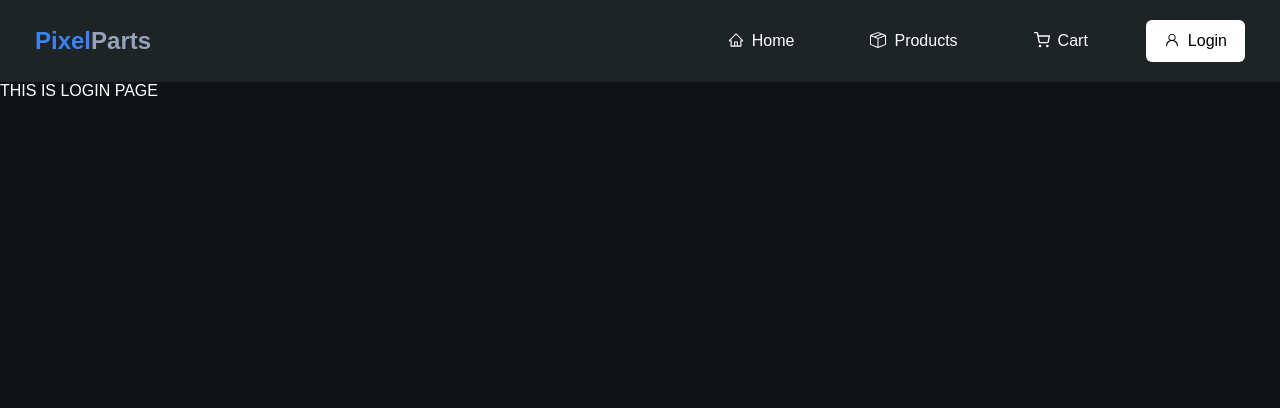
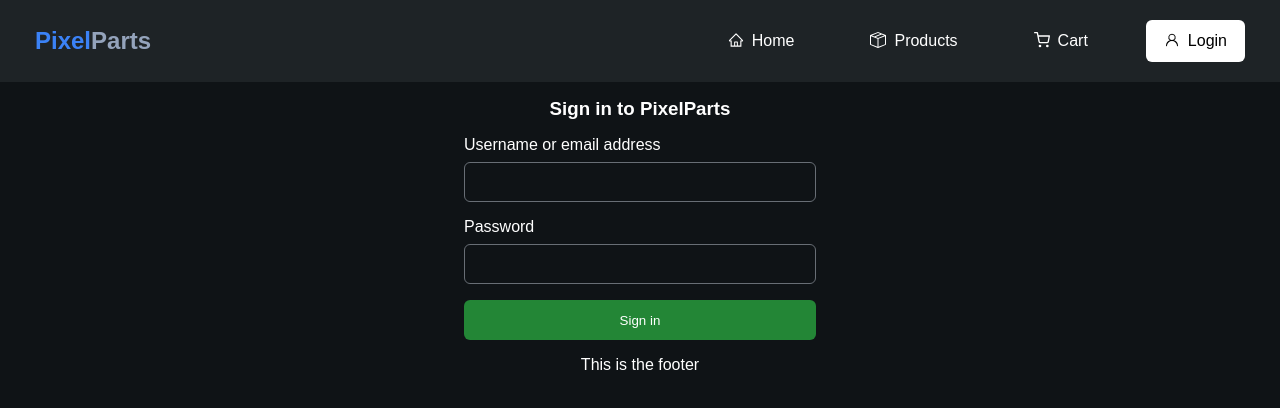
Before and after one commit to ryubex/pixel-parts, a React (Vite) app: page /login in a window 1280 px wide. Shown: the top 408 px of the page. Built offline with nearby package versions, Linux system fonts and the light colour scheme.

Commit message:
Made the sign in page. Currently done at sign in user login

```diff
--- a/src/pages/Login.jsx
+++ b/src/pages/Login.jsx
@@ -1,9 +1,47 @@
+import '../styles/Login.css'
+
 import { Link } from "react-router";
 
 const Login = () => {
   return (
     <>
-      <p>THIS IS LOGIN PAGE</p>
+      <div className="signin">
+        <div className='signin-header'>
+          <h3>Sign in to PixelParts</h3>
+        </div>
+
+        <div className='signin-body'>
+          <form>
+            <div className='signin-username'>
+              <label>
+                Username or email address
+              </label>
+
+              <input type="text" />
+            </div>
+
+            <div className='signin-password'>
+              <label>
+                Password
+              </label>
+
+              <input type="text" />
+            </div>
+
+            <div>
+              <input type="submit" value="Sign in" className='signin-btn'/>
+            </div>
+          </form>
+
+          <div className='webInput-login'>
+
+          </div>
+        </div>
+
+        <div className='signin-footer'>
+          <p>This is the footer</p>
+        </div>
+      </div>
     </>
   );
 };
--- /dev/null
+++ b/src/styles/Login.css
@@ -0,0 +1,63 @@
+.signin {
+    box-sizing: border-box;
+    width: 24rem;
+    margin: auto;
+    padding: 16px;
+    gap: 16px;
+
+    display: flex;
+    flex-direction: column;
+    align-items: center;
+}
+
+.signin-body {
+    display: flex;
+    flex-direction: column;
+    width: 100%;
+}
+
+.signin-body form {
+    display: flex;
+    flex-direction: column;
+    gap: 16px;
+}
+
+.signin-username {
+    display: flex;
+    flex-direction: column;
+    flex: 1;
+    gap: 8px;
+}
+
+.signin-username input {
+    height: 40px;
+    background-color: transparent;
+    border: 1px solid #686e75;
+    border-radius: 6px;
+}
+
+.signin-password {
+    display: flex;
+    flex-direction: column;
+    flex: 1;
+    gap: 8px;
+}
+
+.signin-password input {
+    height: 40px;
+    background-color: transparent;
+    border: 1px solid #686e75;
+    border-radius: 6px;
+}
+
+.signin-btn {
+    display: block;
+    text-align: center;
+    width: 100%;
+    height: 40px;
+
+    color: white;
+    border-radius: 6px;
+    border-color: transparent;
+    background-color: #238636;
+}
```
